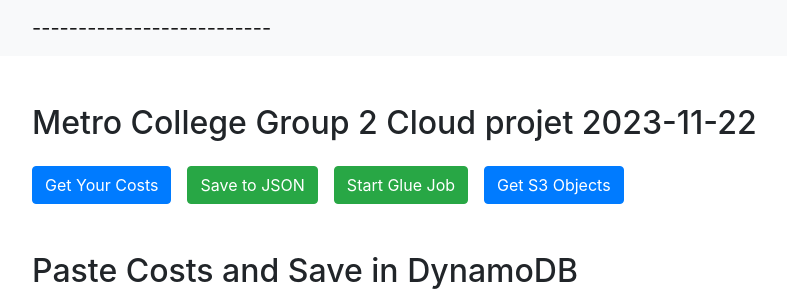
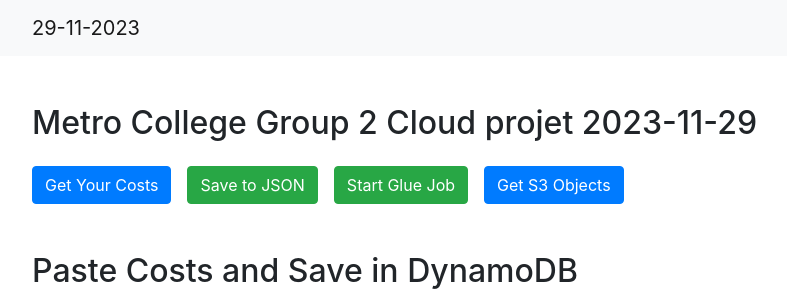
Before and after one commit to sabouf1/AWS-Serverless-Mini-Project, a Flask app: page / in a window 1280 px wide. Shown: the top 300 px of the page, without its empty margins (53-840 px from the left). Run offline with Flask 2, Linux system fonts and the light colour scheme; some libraries are stand-ins or nearby versions.

Commit message:
first commit

```diff
--- a/templates/cost_report.html
+++ b/templates/cost_report.html
@@ -12,13 +12,13 @@
     <header>
         <nav class="navbar navbar-expand-lg navbar-light bg-light">
             <div class="container">
-                <a class="navbar-brand" href="#">--------------------------</a>
+                <a class="navbar-brand" href="#">29-11-2023</a>
             </div>
         </nav>
     </header>
 
     <div class="container mt-5">
-        <h2 class="mb-4">Metro College Group 2 Cloud projet 2023-11-22</h2>
+        <h2 class="mb-4">Metro College Group 2 Cloud projet 2023-11-29</h2>
 
         <!-- Fetch Costs Button -->
         <div class="d-flex align-items-center">
```
